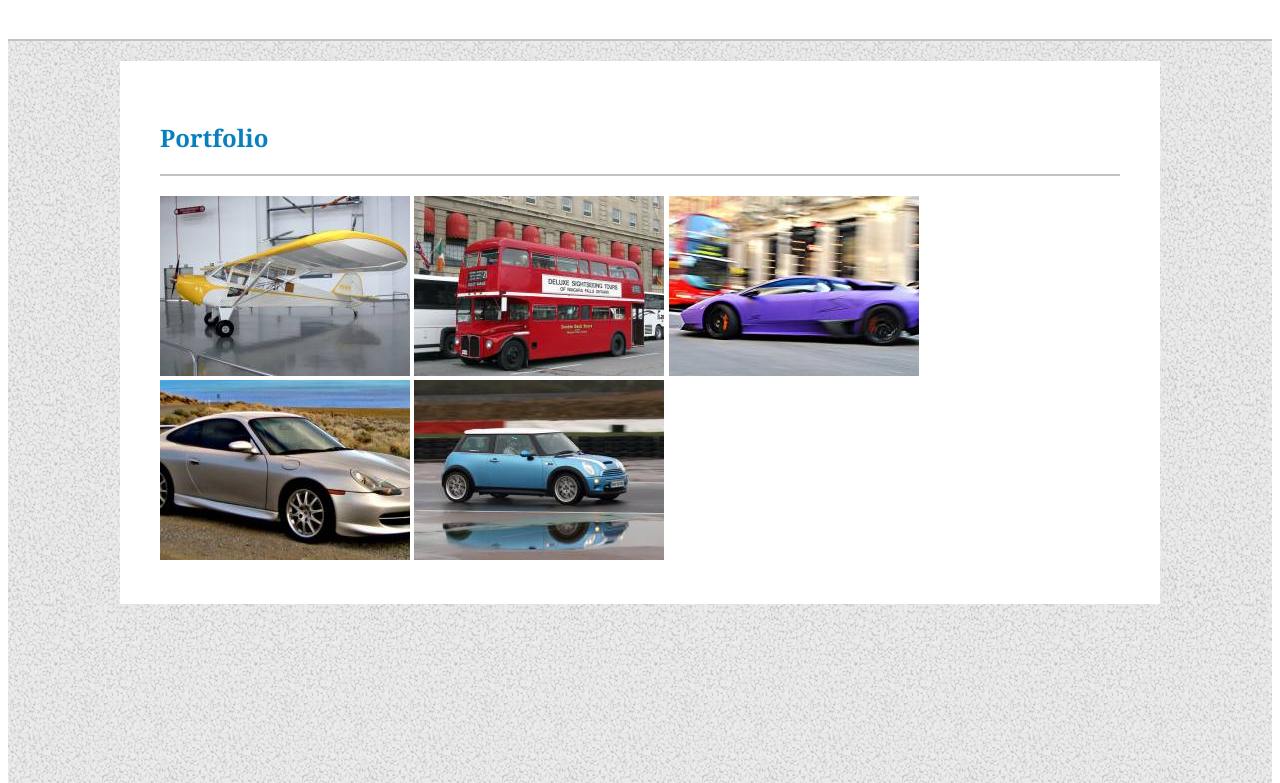
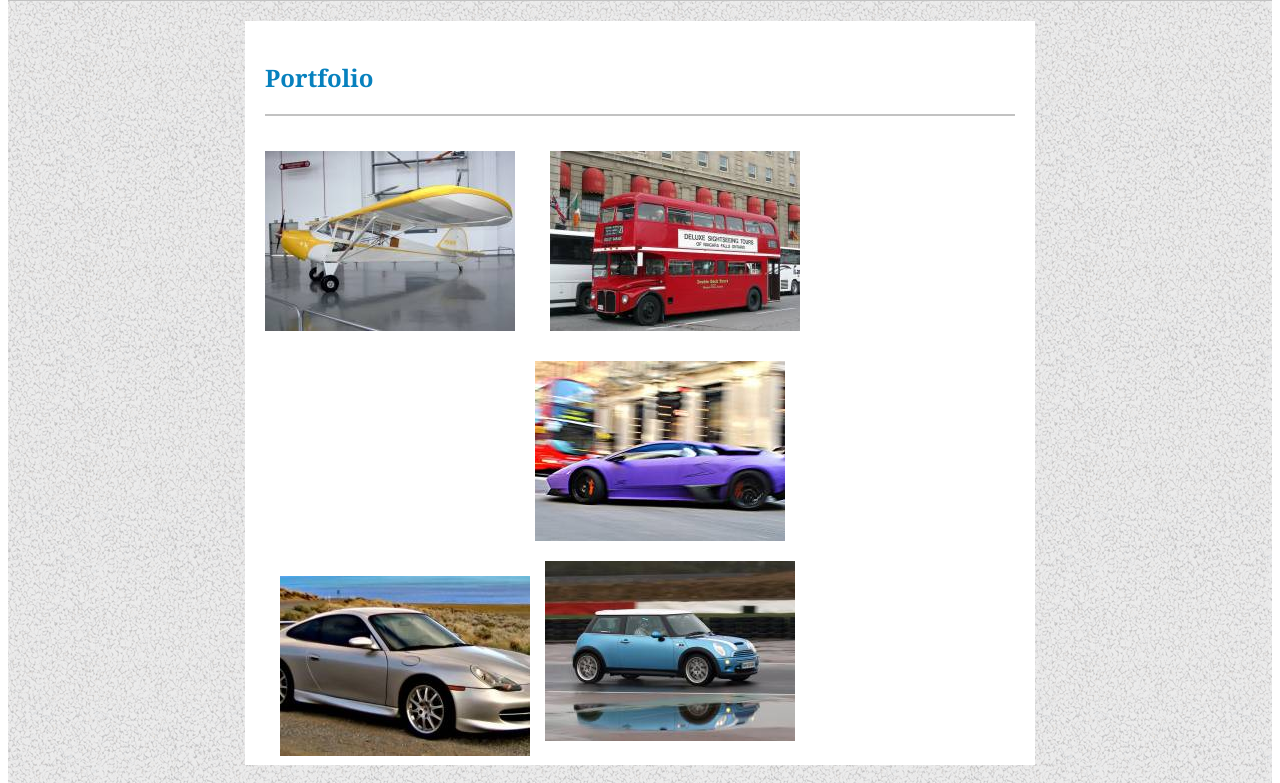
Before and after one commit to w3fl3x/Basic-Portfolio, a plain HTML site: page portfolio.html in a window 1280 px wide. Shown: the part 175-958 px from the top of the page. Drawn offline with Linux system fonts and the light colour scheme.

Commit message:
Added CSS to image on portfolio page.

```diff
--- a/assets/css/style.css
+++ b/assets/css/style.css
@@ -41,7 +41,7 @@ h2 {
 .main-content {
     background-color: white;
     border: #dddddd;
-    padding: 40px;
+    padding: 20px;
     margin: auto;
     width: 960px;
     position: relative;
@@ -64,7 +64,40 @@ footer {
     width: 100%;
 }
 
-.resize {
-    width: 150px;
-    height: auto;
+.main-content1 {
+    background-color: white;
+    border: #dddddd;
+    padding: 20px;
+    margin: auto;
+    width: 750px;
+    position: relative;
+    top: 20px;
 }
+
+.image {
+    position: relative;
+}
+
+#Airplane {
+    float: left;
+    padding: 15px 20px 20px 0;
+}
+
+#Bus {
+    float: left;
+    padding: 15px;
+}
+
+#Lambo {
+    float: left;
+    padding: 15px 20px 20px 0;
+}
+
+#Porsche {
+    float: left;
+    padding: 15px;
+}
+
+#Mini {
+
+}
--- a/portfolio.html
+++ b/portfolio.html
@@ -8,14 +8,14 @@
 
     </head>
     <body>
-        <header class="main-content">
+        <header class="main-content1">
             <h1>Huy Nguyen</h1>
         </header>
 
         <div class="container">
 
 
-            <div class="main-content">
+            <div class="main-content1">
                 <h2>Portfolio</h2>
 
                 <div class="image">
```
Also changed, not shown: contact.html (+2 -2 lines).
